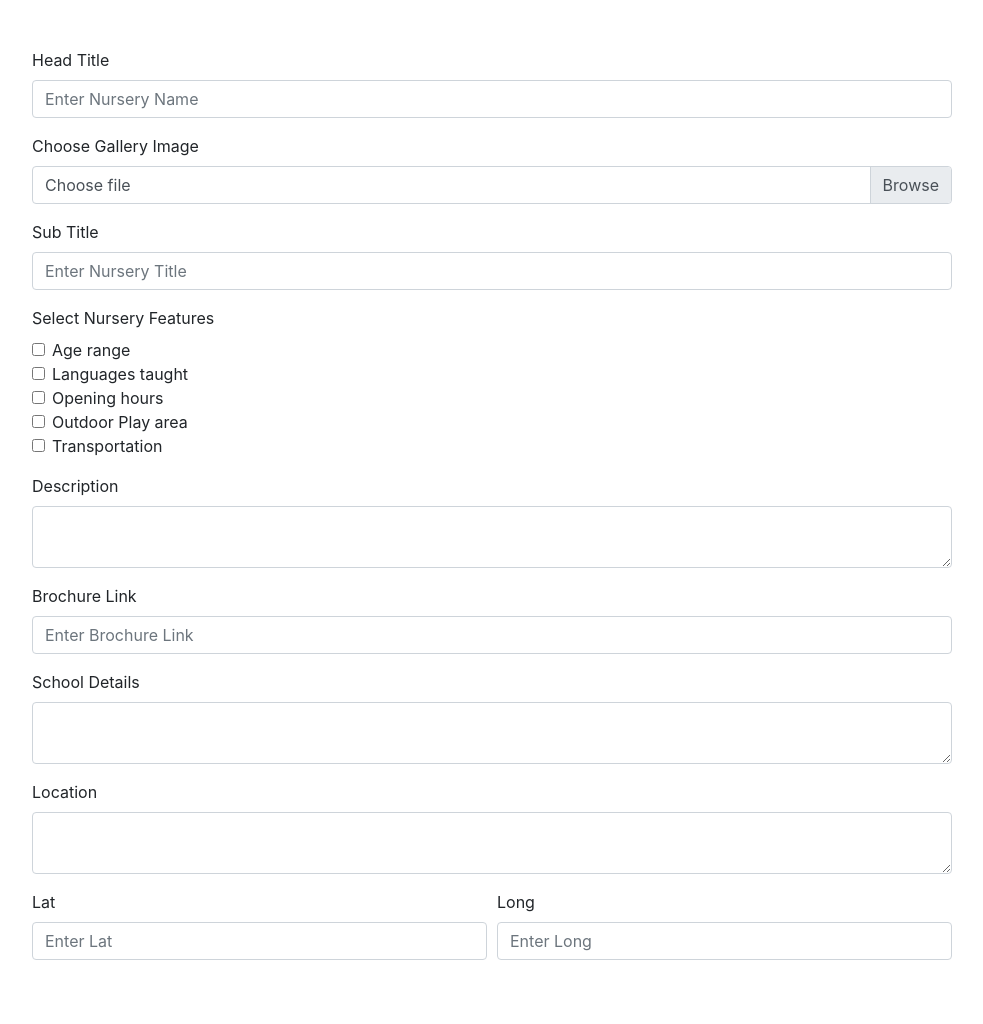
After one commit to kidoschool/kido-schools-new, a PHP site: page /form.php in a window 1280 px wide. The commit adds this page. Shown: the whole page, without its empty margins (148-1131 px from the left). Run offline with PHP 8.4, Linux system fonts and the light colour scheme.

Commit message:
form added

```diff
--- /dev/null
+++ b/form.php
@@ -0,0 +1,89 @@
+<!DOCTYPE html>
+<html lang="en">
+<head>
+    <meta charset="UTF-8">
+    <meta http-equiv="X-UA-Compatible" content="IE=edge">
+    <meta name="viewport" content="width=device-width, initial-scale=1.0">
+    <title>Document</title>
+    <link rel="stylesheet" href="https://cdn.jsdelivr.net/npm/bootstrap@4.6.1/dist/css/bootstrap.min.css" integrity="sha384-zCbKRCUGaJDkqS1kPbPd7TveP5iyJE0EjAuZQTgFLD2ylzuqKfdKlfG/eSrtxUkn" crossorigin="anonymous">
+</head>
+<body>
+    <div class="container py-5">
+        <div class="row justify-content-center">
+            <div class="col-lg-10">
+                <form action="">
+                <div class="form-group">
+                    <label for="head_title">Head Title</label>
+                    <input type="text" class="form-control" id="head_title" placeholder="Enter Nursery Name">
+                </div>
+                <div class="form-group">
+                    <label for="head_title">Choose Gallery Image</label>
+                    <div class="custom-file">
+                        <input type="file" class="custom-file-input" id="customFile">
+                        <label class="custom-file-label" for="customFile">Choose file</label>
+                        <!-- <a target='_blank' href="+fil_url+"><img src="+fil_url+" width='50' alt="+fileName+"/></a> -->
+                    </div>
+                </div>
+                <div class="form-group">
+                    <label for="sub_title">Sub Title</label>
+                    <input type="text" class="form-control" id="sub_title" placeholder="Enter Nursery Title">
+                </div>
+                <div class="form-group">
+                    <label for="head_title">Select Nursery Features</label>
+                    <div class="form-check">
+                        <input type="checkbox" class="form-check-input" id="age_range">
+                        <label class="form-check-label" for="age_range">Age range</label>
+                    </div>
+                     <div class="form-check">
+                        <input type="checkbox" class="form-check-input" id="lang_taught">
+                        <label class="form-check-label" for="lang_taught">Languages taught</label>
+                    </div>
+                     <div class="form-check">
+                        <input type="checkbox" class="form-check-input" id="opening_hours">
+                        <label class="form-check-label" for="opening_hours">Opening hours</label>
+                    </div>
+                     <div class="form-check">
+                        <input type="checkbox" class="form-check-input" id="play_area">
+                        <label class="form-check-label" for="play_area">Outdoor Play area</label>
+                    </div>
+                     <div class="form-check">
+                        <input type="checkbox" class="form-check-input" id="transportation">
+                        <label class="form-check-label" for="transportation">Transportation</label>
+                    </div>
+                </div>
+                <div class="form-group">
+                    <label for="description">Description</label>
+                    <textarea type="text" class="form-control" id="description"></textarea>
+                </div>
+                <div class="form-group">
+                    <label for="brochure_link">Brochure Link</label>
+                    <input type="text" class="form-control" id="brochure_link" placeholder="Enter Brochure Link">
+                </div>
+                <div class="form-group">
+                    <label for="sch_details">School Details</label>
+                    <textarea type="text" class="form-control" id="sch_details"></textarea>
+                </div>
+                <div class="form-group">
+                    <label for="location">Location</label>
+                    <textarea type="text" class="form-control" id="location"></textarea>
+                </div>
+                <div class="form-row">
+                    <div class="form-group col-md-6">
+                    <label for="lat">Lat</label>
+                    <input type="number" class="form-control" id="lat" placeholder="Enter Lat">
+                    </div>
+                    <div class="form-group col-md-6">
+                    <label for="long">Long</label>
+                    <input type="number" class="form-control" id="long" placeholder="Enter Long">
+                    </div>
+                </div>
+                </form>
+            </div>
+        </div>
+    </div>
+
+    <script src="https://cdn.jsdelivr.net/npm/jquery@3.5.1/dist/jquery.slim.min.js" integrity="sha384-DfXdz2htPH0lsSSs5nCTpuj/zy4C+OGpamoFVy38MVBnE+IbbVYUew+OrCXaRkfj" crossorigin="anonymous"></script>
+<script src="https://cdn.jsdelivr.net/npm/bootstrap@4.6.1/dist/js/bootstrap.bundle.min.js" integrity="sha384-fQybjgWLrvvRgtW6bFlB7jaZrFsaBXjsOMm/tB9LTS58ONXgqbR9W8oWht/amnpF" crossorigin="anonymous"></script>
+
+</body>
+</html>
--- a/search.php
+++ b/search.php
@@ -260,8 +260,8 @@
            <div class="col-lg-5">
             <div class="map">
                 <div id="googleMap" style="width:100%;height:100vh;"></div>
-           </div>
-           </div>
+            </div>
+            </div>
        </div>
    </div>
 </section>
```
